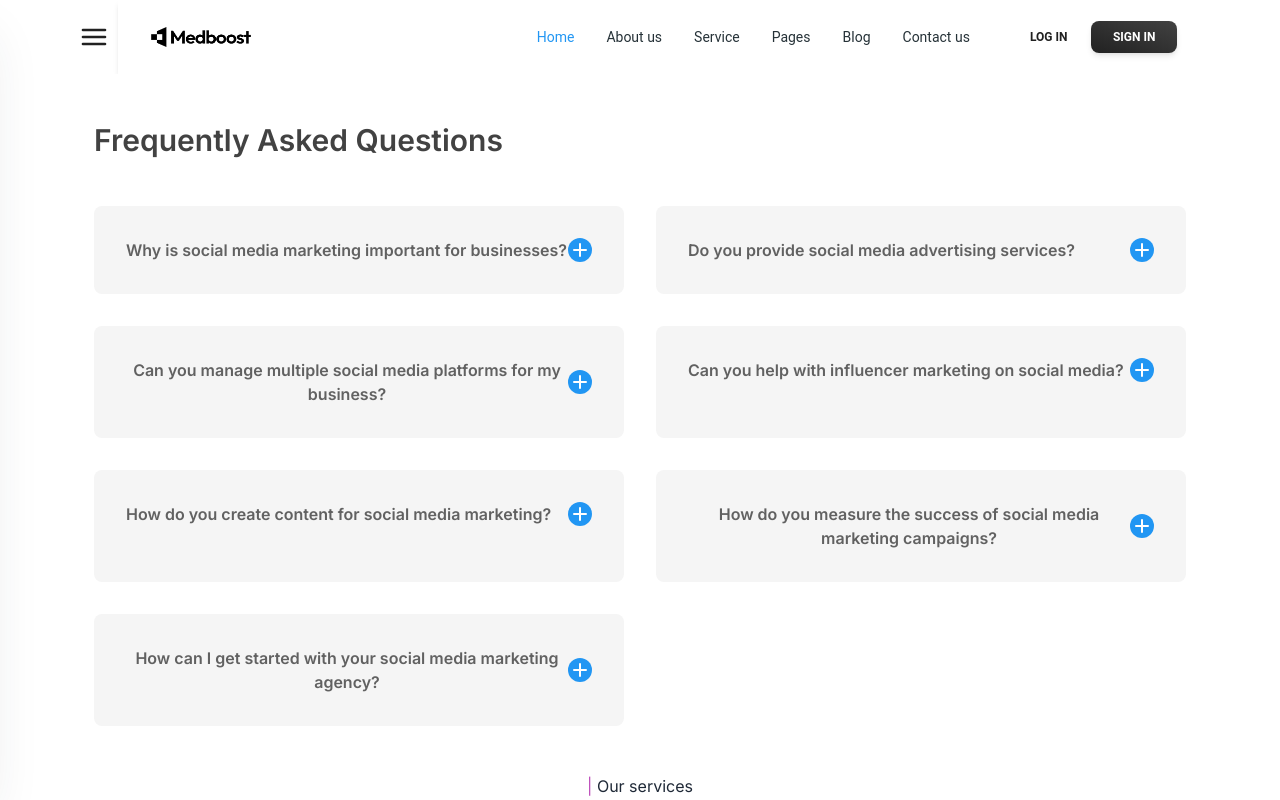
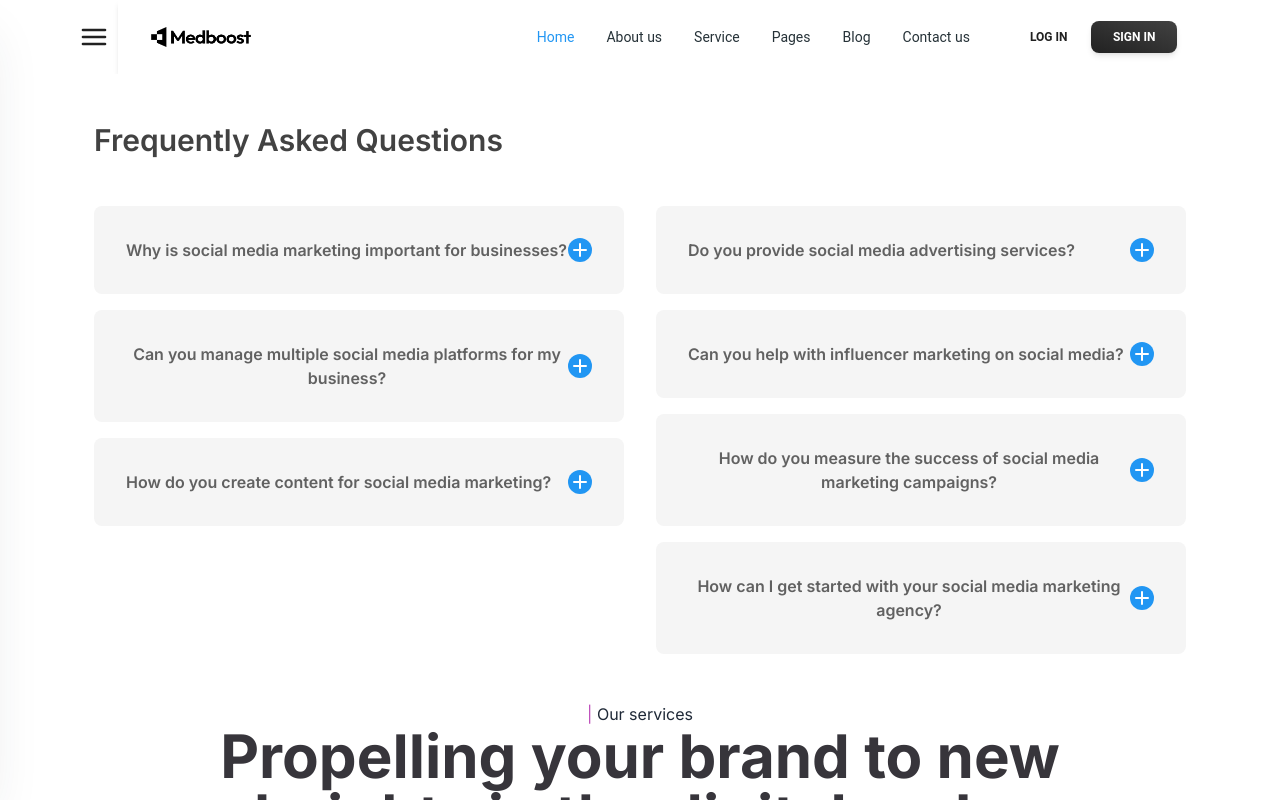
Before and after one commit to Nahidul-Islam-Siam/medboost, a Next.js app: page / in a window 1280 px wide. Shown: the top 800 px of the page. Built offline with nearby package versions, Linux system fonts and the light colour scheme.

Commit message:
faq style complete

```diff
--- a/src/components/Component/Faq.jsx
+++ b/src/components/Component/Faq.jsx
@@ -2,11 +2,13 @@
 import React, { useState } from 'react';
 
 const Faq = () => {
-  const [isOpen, setIsOpen] = useState(Array(7).fill(false));
-
-  const toggle = (index) => {
-    setIsOpen(isOpen.map((val, i) => (i === index ? !val : val)));
-  };
+  const [isOpen1, setIsOpen1] = useState(false);
+  const [isOpen2, setIsOpen2] = useState(false);
+  const [isOpen3, setIsOpen3] = useState(false);
+  const [isOpen4, setIsOpen4] = useState(false);
+  const [isOpen5, setIsOpen5] = useState(false);
+  const [isOpen6, setIsOpen6] = useState(false);
+  const [isOpen7, setIsOpen7] = useState(false);
 
   return (
     <section className="bg-white dark:bg-gray-900">
@@ -14,33 +16,121 @@ const Faq = () => {
         <h1 className="text-2xl font-semibold text-gray-800 lg:text-3xl dark:text-white">Frequently Asked Questions</h1>
 
         <div className="mt-8 grid grid-cols-1 md:grid-cols-2 gap-8 lg:mt-12">
-          {[
-            "Why is social media marketing important for businesses?",
-            "Do you provide social media advertising services?",
-            "Can you manage multiple social media platforms for my business?",
-            "Can you help with influencer marketing on social media?",
-            "How do you create content for social media marketing?",
-            "How do you measure the success of social media marketing campaigns?",
-            "How can I get started with your social media marketing agency?"
-          ].map((question, index) => (
-            <div key={index} className="flex flex-col p-8 bg-gray-100 rounded-lg dark:bg-gray-800">
-              <button className="flex items-center justify-between w-full" onClick={() => toggle(index)}>
-                <h1 className="font-semibold text-gray-700 dark:text-white">{question}</h1>
+          <div>
+            <div className="p-8 bg-gray-100 rounded-lg dark:bg-gray-800">
+              <button className="flex items-center justify-between w-full" onClick={() => setIsOpen1(!isOpen1)}>
+                <h1 className="font-semibold text-gray-700 dark:text-white">Why is social media marketing important for businesses?</h1>
                 <span className="text-white bg-blue-500 rounded-full">
                   <svg xmlns="http://www.w3.org/2000/svg" className="w-6 h-6" fill="none" viewBox="0 0 24 24" stroke="currentColor">
-                    <path strokeLinecap="round" strokeLinejoin="round" strokeWidth="2" d={isOpen[index] ? 'M18 12H6' : 'M12 6v6m0 0v6m0-6h6m-6 0H6'} />
+                    <path strokeLinecap="round" strokeLinejoin="round" strokeWidth="2" d={isOpen1 ? 'M18 12H6' : 'M12 6v6m0 0v6m0-6h6m-6 0H6'} />
                   </svg>
                 </span>
               </button>
-              {isOpen[index] && (
+              {isOpen1 && (
                 <p className="mt-6 text-sm text-gray-500 dark:text-gray-300">
-                  {index % 2 === 0
-                    ? "Yes, we can manage multiple social media platforms such as Facebook, Instagram, Twitter, LinkedIn, and more, depending on your business’s goals and target audience."
-                    : "Lorem ipsum dolor sit, amet consectetur adipisicing elit. Voluptas eaque nobis, fugit odit omnis fugiat deleniti animi ab maxime cum laboriosam recusandae facere dolorum veniam quia pariatur obcaecati illo ducimus?"}
+                  Lorem ipsum dolor sit, amet consectetur adipisicing elit. Voluptas eaque nobis, fugit odit omnis fugiat deleniti animi ab maxime cum laboriosam recusandae facere dolorum veniam quia pariatur obcaecati illo ducimus?
                 </p>
               )}
             </div>
-          ))}
+
+            <div className="p-8 bg-gray-100 rounded-lg dark:bg-gray-800 mt-4">
+              <button className="flex items-center justify-between w-full" onClick={() => setIsOpen2(!isOpen2)}>
+                <h1 className="font-semibold text-gray-700 dark:text-white">Can you manage multiple social media platforms for my business?</h1>
+                <span className="text-white bg-blue-500 rounded-full">
+                  <svg xmlns="http://www.w3.org/2000/svg" className="w-6 h-6" fill="none" viewBox="0 0 24 24" stroke="currentColor">
+                    <path strokeLinecap="round" strokeLinejoin="round" strokeWidth="2" d={isOpen2 ? 'M18 12H6' : 'M12 6v6m0 0v6m0-6h6m-6 0H6'} />
+                  </svg>
+                </span>
+              </button>
+              {isOpen2 && (
+                <p className="mt-6 text-sm text-gray-500 dark:text-gray-300">
+                  Yes, we can manage multiple social media platforms such as Facebook, Instagram, Twitter, LinkedIn, and more, depending on your business’s goals and target audience.
+                </p>
+              )}
+            </div>
+
+            <div className="p-8 bg-gray-100 rounded-lg dark:bg-gray-800 mt-4">
+              <button className="flex items-center justify-between w-full" onClick={() => setIsOpen3(!isOpen3)}>
+                <h1 className="font-semibold text-gray-700 dark:text-white">How do you create content for social media marketing?</h1>
+                <span className="text-white bg-blue-500 rounded-full">
+                  <svg xmlns="http://www.w3.org/2000/svg" className="w-6 h-6" fill="none" viewBox="0 0 24 24" stroke="currentColor">
+                    <path strokeLinecap="round" strokeLinejoin="round" strokeWidth="2" d={isOpen3 ? 'M18 12H6' : 'M12 6v6m0 0v6m0-6h6m-6 0H6'} />
+                  </svg>
+                </span>
+              </button>
+              {isOpen3 && (
+                <p className="mt-6 text-sm text-gray-500 dark:text-gray-300">
+                  Lorem ipsum dolor sit, amet consectetur adipisicing elit. Voluptas eaque nobis, fugit odit omnis fugiat deleniti animi ab maxime cum laboriosam recusandae facere dolorum veniam quia pariatur obcaecati illo ducimus?
+                </p>
+              )}
+            </div>
+          </div>
+
+          <div>
+            <div className="p-8 bg-gray-100 rounded-lg dark:bg-gray-800">
+              <button className="flex items-center justify-between w-full" onClick={() => setIsOpen4(!isOpen4)}>
+                <h1 className="font-semibold text-gray-700 dark:text-white">Do you provide social media advertising services?</h1>
+                <span className="text-white bg-blue-500 rounded-full">
+                  <svg xmlns="http://www.w3.org/2000/svg" className="w-6 h-6" fill="none" viewBox="0 0 24 24" stroke="currentColor">
+                    <path strokeLinecap="round" strokeLinejoin="round" strokeWidth="2" d={isOpen4 ? 'M18 12H6' : 'M12 6v6m0 0v6m0-6h6m-6 0H6'} />
+                  </svg>
+                </span>
+              </button>
+              {isOpen4 && (
+                <p className="mt-6 text-sm text-gray-500 dark:text-gray-300">
+                  Lorem ipsum dolor sit, amet consectetur adipisicing elit. Voluptas eaque nobis, fugit odit omnis fugiat deleniti animi ab maxime cum laboriosam recusandae facere dolorum veniam quia pariatur obcaecati illo ducimus?
+                </p>
+              )}
+            </div>
+
+            <div className="p-8 bg-gray-100 rounded-lg dark:bg-gray-800 mt-4">
+              <button className="flex items-center justify-between w-full" onClick={() => setIsOpen5(!isOpen5)}>
+                <h1 className="font-semibold text-gray-700 dark:text-white">Can you help with influencer marketing on social media?</h1>
+                <span className="text-white bg-blue-500 rounded-full">
+                  <svg xmlns="http://www.w3.org/2000/svg" className="w-6 h-6" fill="none" viewBox="0 0 24 24" stroke="currentColor">
+                    <path strokeLinecap="round" strokeLinejoin="round" strokeWidth="2" d={isOpen5 ? 'M18 12H6' : 'M12 6v6m0 0v6m0-6h6m-6 0H6'} />
+                  </svg>
+                </span>
+              </button>
+              {isOpen5 && (
+                <p className="mt-6 text-sm text-gray-500 dark:text-gray-300">
+                  Lorem ipsum dolor sit, amet consectetur adipisicing elit. Voluptas eaque nobis, fugit odit omnis fugiat deleniti animi ab maxime cum laboriosam recusandae facere dolorum veniam quia pariatur obcaecati illo ducimus?
+                </p>
+              )}
+            </div>
+
+            <div className="p-8 bg-gray-100 rounded-lg dark:bg-gray-800 mt-4">
+              <button className="flex items-center justify-between w-full" onClick={() => setIsOpen6(!isOpen6)}>
+                <h1 className="font-semibold text-gray-700 dark:text-white">How do you measure the success of social media marketing campaigns?</h1>
+                <span className="text-white bg-blue-500 rounded-full">
+                  <svg xmlns="http://www.w3.org/2000/svg" className="w-6 h-6" fill="none" viewBox="0 0 24 24" stroke="currentColor">
+                    <path strokeLinecap="round" strokeLinejoin="round" strokeWidth="2" d={isOpen6 ? 'M18 12H6' : 'M12 6v6m0 0v6m0-6h6m-6 0H6'} />
+                  </svg>
+                </span>
+              </button>
+              {isOpen6 && (
+                <p className="mt-6 text-sm text-gray-500 dark:text-gray-300">
+                  Lorem ipsum dolor sit, amet consectetur adipisicing elit. Voluptas eaque nobis, fugit odit omnis fugiat deleniti animi ab maxime cum laboriosam recusandae facere dolorum veniam quia pariatur obcaecati illo ducimus?
+                </p>
+              )}
+            </div>
+
+            <div className="p-8 bg-gray-100 rounded-lg dark:bg-gray-800 mt-4">
+              <button className="flex items-center justify-between w-full" onClick={() => setIsOpen7(!isOpen7)}>
+                <h1 className="font-semibold text-gray-700 dark:text-white">How can I get started with your social media marketing agency?</h1>
+                <span className="text-white bg-blue-500 rounded-full">
+                  <svg xmlns="http://www.w3.org/2000/svg" className="w-6 h-6" fill="none" viewBox="0 0 24 24" stroke="currentColor">
+                    <path strokeLinecap="round" strokeLinejoin="round" strokeWidth="2" d={isOpen7 ? 'M18 12H6' : 'M12 6v6m0 0v6m0-6h6m-6 0H6'} />
+                  </svg>
+                </span>
+              </button>
+              {isOpen7 && (
+                <p className="mt-6 text-sm text-gray-500 dark:text-gray-300">
+                  Lorem ipsum dolor sit, amet consectetur adipisicing elit. Voluptas eaque nobis, fugit odit omnis fugiat deleniti animi ab maxime cum laboriosam recusandae facere dolorum veniam quia pariatur obcaecati illo ducimus?
+                </p>
+              )}
+            </div>
+          </div>
         </div>
       </div>
     </section>
```
